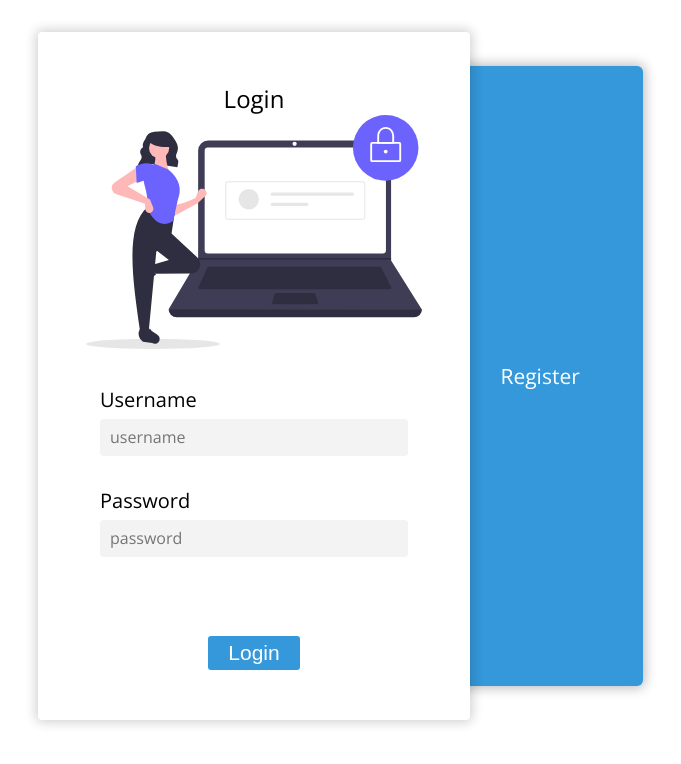
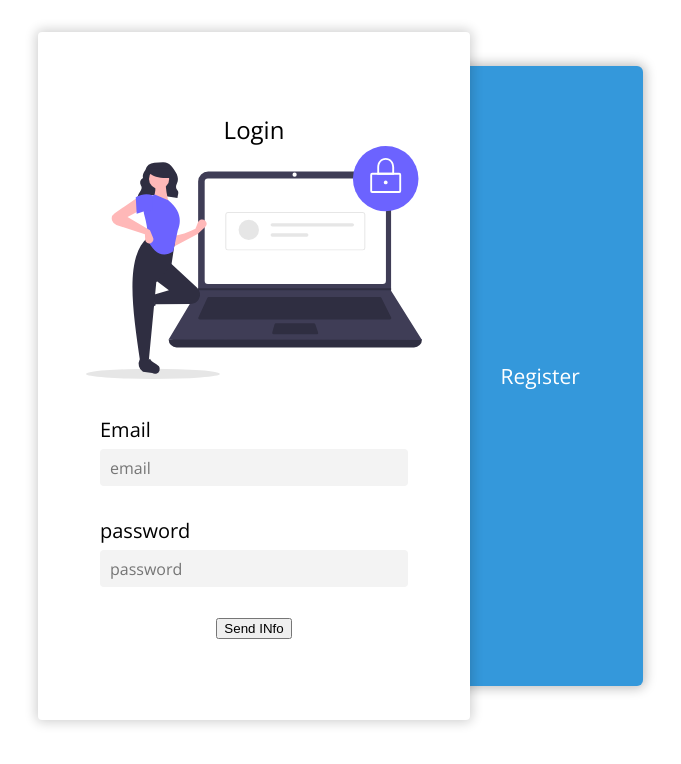
Before and after one commit to DahlGood/YouAuth, a React (Create React App) app in the folder web/: page / in a window 1280 px wide. Shown: the top 764 px of the page, without its empty margins (386-1067 px from the left). Built offline with nearby package versions, Linux system fonts and the light colour scheme.

Commit message:
Connected front-end to back-end

```diff
--- a/web/package.json
+++ b/web/package.json
@@ -7,6 +7,7 @@
     "@testing-library/jest-dom": "^5.11.5",
     "@testing-library/react": "^11.1.0",
     "@testing-library/user-event": "^12.1.10",
+    "axios": "^0.21.0",
     "node-sass": "^4.14.1",
     "react": "^17.0.1",
     "react-dom": "^17.0.1",
--- a/web/src/components/login/login.jsx
+++ b/web/src/components/login/login.jsx
@@ -1,9 +1,22 @@
 import React from "react";
 import loginImage from "../../login.svg";
+
+const axios = require("axios");
 
 export class Login extends React.Component {
   constructor(props) {
     super(props);
+  }
+
+  handleSubmit(event) {
+    event.preventDefault();
+    const data = new FormData(event.target);
+    let userData = {
+      "email": data.get("email"),
+      "password": data.get("password")
+    };
+
+    axios.post("http://157.245.136.250:3000/users/login", userData).then(response => console.log(response));
   }
 
   render() {
@@ -14,21 +27,17 @@ export class Login extends React.Component {
           <div className="image">
             <img src={loginImage} />
           </div>
-          <div className="form">
+          <form className="form" onSubmit={this.handleSubmit}>
             <div className="form-group">
-              <label htmlFor="username">Username</label>
-              <input type="text" name="username" placeholder="username" />
+              <label htmlFor="email">Email</label>
+              <input type="text" name="email" placeholder="email" />
             </div>
             <div className="form-group">
-              <label htmlFor="password">Password</label>
+              <label htmlFor="password">password</label>
               <input type="text" name="password" placeholder="password" />
             </div>
-          </div>
-        </div>
-        <div className="footer">
-          <button type="button" className="btn">
-            Login
-          </button>
+            <button>Send INfo</button>
+          </form>
         </div>
       </div>
     );
--- a/web/src/components/login/register.jsx
+++ b/web/src/components/login/register.jsx
@@ -1,38 +1,83 @@
 import React from "react";
 import loginImage from "../../login.svg";
+
+const axios = require("axios");
 
 export class Register extends React.Component {
   constructor(props) {
     super(props);
+    this.handleSubmit = this.handleSubmit.bind(this);
+  }
+
+  handleSubmit(event) {
+    event.preventDefault();
+    const data = new FormData(event.target);
+    let userData = {
+      "fName": data.get("fName"),
+      "lName": data.get("lName"),
+      "email": data.get("email"),
+      "password": data.get("password"),
+      "confirm_password": data.get("confirm_password")
+    };
+
+    //var jsonData = JSON.stringify(userData);
+
+    // var myHeaders = new Headers();
+    // myHeaders.append('Content-Type', 'application/json');
+
+    // var requestOpts = {
+    //   method: 'POST',
+    //   headers: myHeaders,
+    //   body: jsonData,
+    //   redirect: 'follow'
+    // };
+
+    axios.post("http://157.245.136.250:3000/users/register", userData).then(response => console.log(response));
+
+    // fetch("http://157.245.136.250:3000/users/register", requestOpts )
+    //   .then((response) => response.text())
+    //   .then((result) => console.log(result))
+    //   .catch((error) => console.log("error", error));
   }
 
   render() {
     return (
       <div className="base-container">
         <div className="header">Register</div>
+
         <div className="content">
           <div className="image">
             <img src={loginImage} />
           </div>
-          <div className="form">
+
+          <form className="form" onSubmit={this.handleSubmit}>
             <div className="form-group">
-              <label htmlFor="username">Username</label>
-              <input type="text" name="username" placeholder="username" />
+              <label htmlFor="fName">fName</label>
+              <input type="text" name="fName" placeholder="fName" />
+            </div>
+            <div className="form-group">
+              <label htmlFor="lName">lName</label>
+              <input type="text" name="lName" placeholder="lName" />
             </div>
             <div className="form-group">
               <label htmlFor="email">Email</label>
               <input type="text" name="email" placeholder="email" />
             </div>
             <div className="form-group">
-              <label htmlFor="password">Password</label>
+              <label htmlFor="password">password</label>
               <input type="text" name="password" placeholder="password" />
             </div>
-          </div>
-        </div>
-        <div className="footer">
-          <button type="button" className="btn">
-            Register
-          </button>
+            <div className="form-group">
+              <label htmlFor="confirm_password">confirm_password</label>
+              <input
+                type="text"
+                name="confirm_password"
+                placeholder="confirm_password"
+              />
+            </div>
+
+            <button>Send INfo</button>
+          </form>
         </div>
       </div>
     );
```
Also changed, not shown: 1 other file (tests, documents, lock files or other folders).
